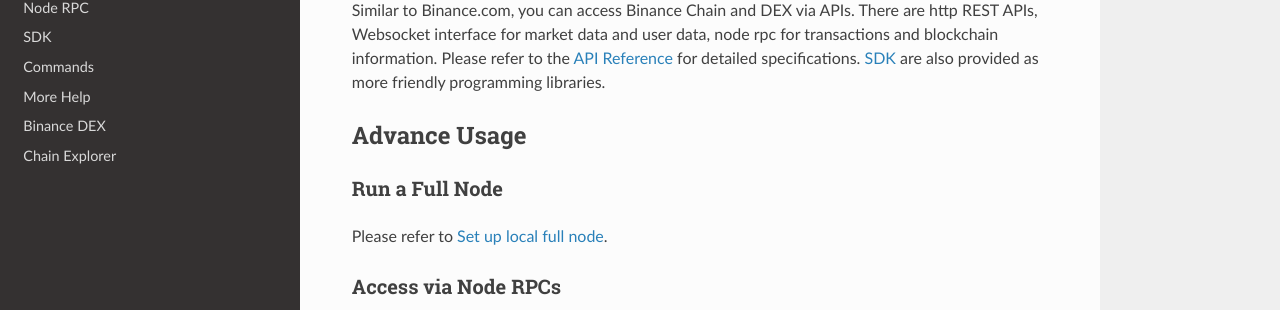
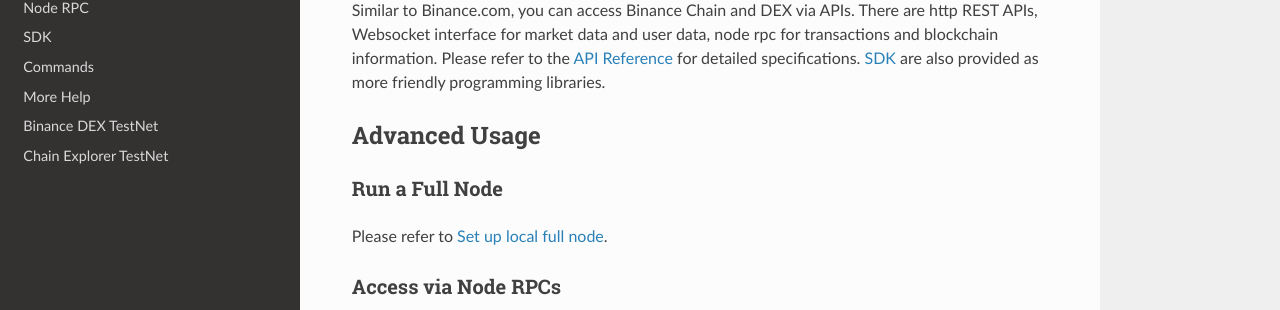
Before and after one commit to yash-sharma1/docs-site, an MkDocs documentation site: the page built from docs/get-started.md, in a window 1280 px wide and 900 px high, scrolled down 618 px. Shown: the part 215-525 px from the top of the window. Built offline with MkDocs 1.6.1, drawn with Linux system fonts in a browser that asks for light colours; nearby versions of some CDN libraries.

Commit message:
some clean up.

```diff
--- a/docs/get-started.md
+++ b/docs/get-started.md
@@ -29,7 +29,7 @@
 [SDK](api-reference/sdk.md) are also provided as more friendly programming libraries.
 
 
-## Advance Usage
+## Advanced Usage
 
 ### Run a Full Node
 
--- a/mkdocs.yml
+++ b/mkdocs.yml
@@ -21,8 +21,14 @@
     - SDK: api-reference/sdk.md
     - Commands: api-reference/cli.md
   - More Help: resources.md
-  - Binance DEX: https://dex.binance.org
-  - Chain Explorer: https://explorer.binance.org
+  - Binance DEX TestNet: https://testnet-wallet.binance.org
+  - Chain Explorer TestNet: https://testnet-explorer.binance.org
+
+markdown_extensions:
+    - toc:
+        permalink: 
+    - admonition
+    - def_list
 
 plugins:
   - search:
```
Also changed, not shown: docs/api-reference/dex-api/ws-connection.md (+2 -0 lines), docs/api-reference/sdk.md (+3 -3 lines), docs/chain-access.md (+1 -1 lines), docs/dataseed_list.md (added).
